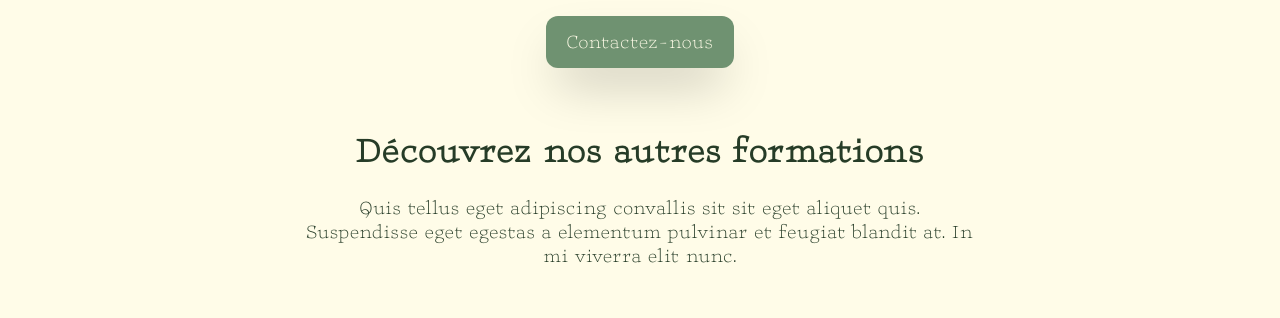
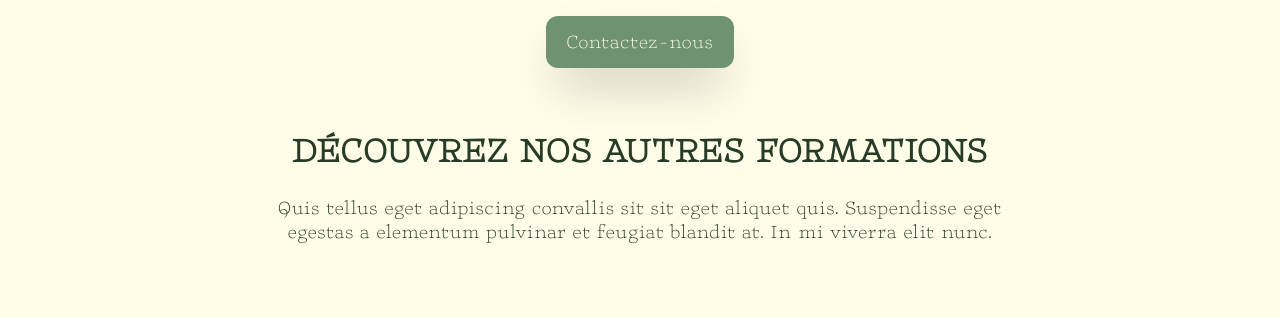
Before and after one commit to Jyok1m/ipseis, a Next.js app: page /formations/1 in a window 1280 px wide. Shown: the part 1240-1558 px from the top of the page. Built offline with nearby package versions, Linux system fonts and the light colour scheme.

Commit message:
Refactoriser la taille de police et les styles du titre principal sur la page de formation et la page d'accueil

```diff
--- a/src/app/formations/[id]/page.tsx
+++ b/src/app/formations/[id]/page.tsx
@@ -51,8 +51,8 @@ export default function FormationPage({ params }: { params: { id: string } }) {
 				</Link>
 			</div>
 
-			<div className="mx-auto max-w-2xl text-center my-16 text-univers">
-				<h1 className="mt-2 text-4xl font-bold tracking-wider sm:text-4xl text-center">Découvrez nos autres formations </h1>
+			<div className="mx-auto max-w-3xl text-center my-16 text-univers">
+				<h1 className="mt-2 text-4xl font-bold tracking-wider sm:text-4xl text-center uppercase">Découvrez nos autres formations </h1>
 				<p className="mt-6 text-xl leading-6">
 					Quis tellus eget adipiscing convallis sit sit eget aliquet quis. Suspendisse eget egestas a elementum pulvinar et feugiat blandit at. In mi
 					viverra elit nunc.
```
